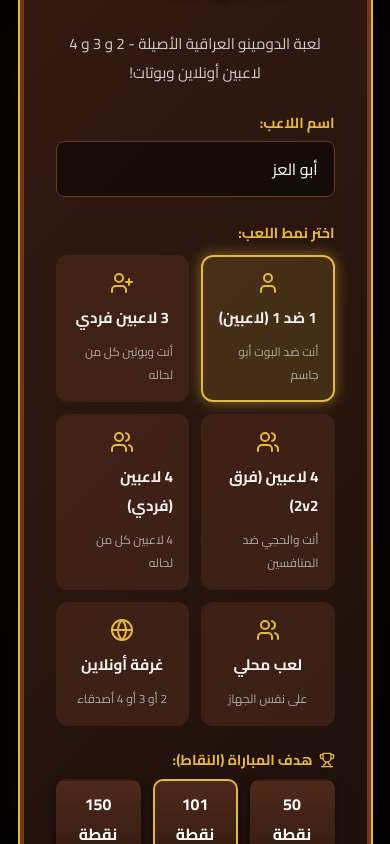
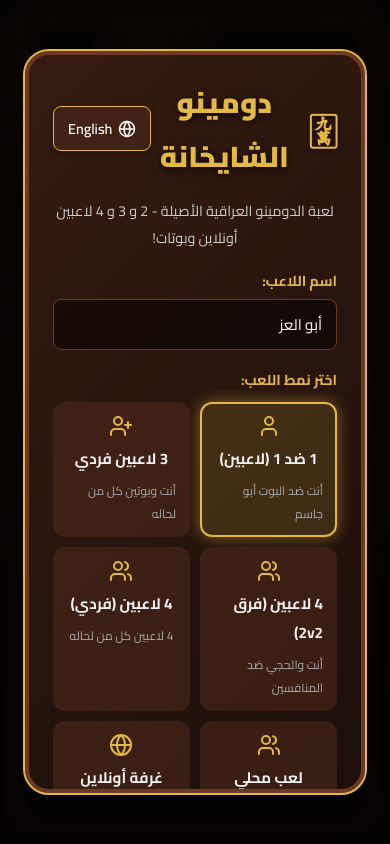
Before and after one commit to ObaidaAljarjary/domino, a React (Vite) app: page / in a window 390 px wide. Built offline with nearby package versions, Linux system fonts and the light colour scheme.

Commit message:
Fix lobby popup modal height overflow and enable responsive scrolling for Start Game button

```diff
--- a/src/styles/chaikhana.css
+++ b/src/styles/chaikhana.css
@@ -663,7 +663,7 @@ html, body, #root {
   font-size: 0.95rem;
 }
 
-/* Lobby Overlay */
+/* Lobby Overlay & Responsive Modal Card */
 .lobby-overlay {
   position: fixed;
   top: 0;
@@ -676,6 +676,7 @@ html, body, #root {
   align-items: center;
   justify-content: center;
   z-index: 100;
+  padding: 16px;
 }
 
 .lobby-card {
@@ -683,18 +684,21 @@ html, body, #root {
   border: 4px solid var(--wood-border);
   outline: 2px solid var(--gold-accent);
   border-radius: 24px;
-  width: 90%;
-  max-width: 520px;
-  padding: 32px;
+  width: 95%;
+  max-width: 580px;
+  max-height: 88vh;
+  overflow-y: auto;
+  padding: 20px 24px;
   box-shadow: 0 20px 50px rgba(0,0,0,0.9);
   display: flex;
   flex-direction: column;
-  gap: 20px;
+  gap: 14px;
   text-align: center;
+  margin: auto;
 }
 
 .lobby-title {
-  font-size: 2rem;
+  font-size: 1.8rem;
   font-weight: 900;
   color: var(--gold-accent);
   text-shadow: 0 2px 8px rgba(0,0,0,0.8);
@@ -702,25 +706,25 @@ html, body, #root {
 
 .lobby-subtitle {
   color: #ccc;
-  font-size: 0.95rem;
+  font-size: 0.9rem;
 }
 
 .mode-selector {
   display: grid;
   grid-template-columns: 1fr 1fr;
-  gap: 12px;
+  gap: 10px;
 }
 
 .mode-card {
   background: rgba(78, 41, 27, 0.6);
   border: 2px solid transparent;
   border-radius: 12px;
-  padding: 14px;
+  padding: 10px 12px;
   cursor: pointer;
   display: flex;
   flex-direction: column;
   align-items: center;
-  gap: 8px;
+  gap: 6px;
   transition: all 0.2s ease;
 }
 
@@ -731,18 +735,18 @@ html, body, #root {
 }
 
 .mode-card:hover {
-  transform: translateY(-3px);
+  transform: translateY(-2px);
 }
 
 .input-field {
   width: 100%;
-  padding: 12px 16px;
+  padding: 10px 14px;
   background: rgba(0, 0, 0, 0.5);
   border: 1px solid var(--wood-border);
   border-radius: 8px;
   color: #fff;
   font-family: inherit;
-  font-size: 1rem;
+  font-size: 0.95rem;
   outline: none;
 }
 
```
